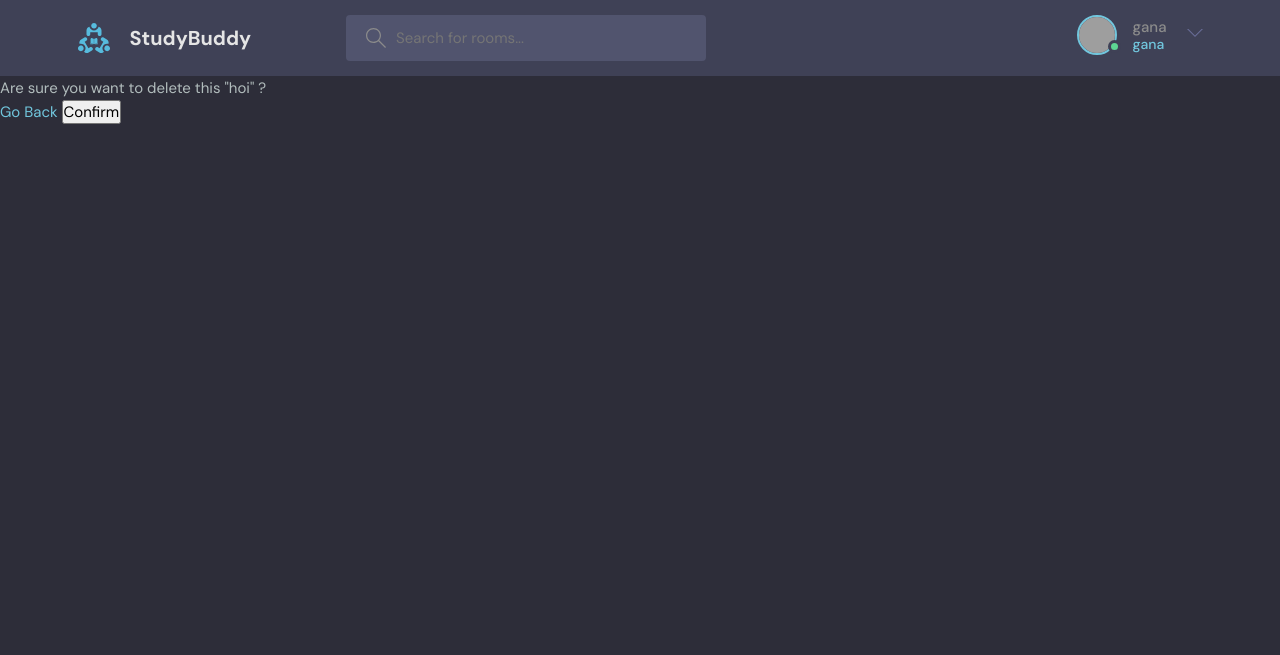
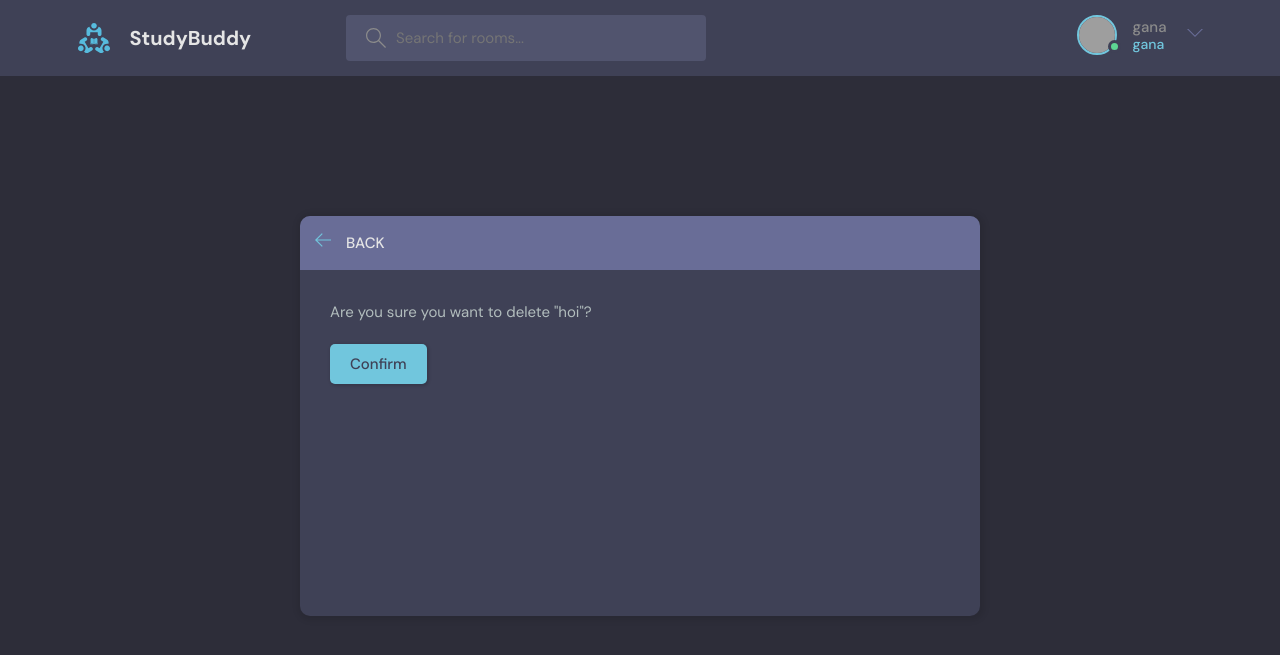
Before and after one commit to pjanardhan7u/studybud, a Django app: page /delete-room/5/ in a window 1280 px wide. Shown: the top 655 px of the page. Run offline with Django 5.2, Linux system fonts and the light colour scheme; a user stored in the database is signed in; data comes from the database, SQL or seed files in the repository; both versions use the stored data as it was after the commit; grey boxes are pictures that could not be loaded.

Commit message:
applied styles to delete page

```diff
--- a/base/templates/base/delete.html
+++ b/base/templates/base/delete.html
@@ -1,22 +1,38 @@
 {% extends 'main.html' %}
 
+{% block content %}
+    <main class="delete-item layout">
+        <div class="container">
+            <div class="layout__box">
+                <div class="layout__boxHeader">
+                    <div class="layout__boxTitle">
+                        <a href="{{request.META.HTTP_REFERER}}">
+                            <svg version="1.1" xmlns="http://www.w3.org/2000/svg" width="32" height="32"
+                                viewBox="0 0 32 32">
+                                <title>arrow-left</title>
+                                <path
+                                    d="M13.723 2.286l-13.723 13.714 13.719 13.714 1.616-1.611-10.96-10.96h27.625v-2.286h-27.625l10.965-10.965-1.616-1.607z">
+                                </path>
+                            </svg>
+                        </a>
+                        <h3>Back</h3>
+                    </div>
+                </div>
+                <div class="layout__body">
+                    <form method="POST" class="form" action="">
+                        {% csrf_token %}
+                        <div class="form__group">
+                            <p>Are you sure you want to delete "{{obj}}"?</p>
+                        </div>
 
-{%  block content%}
+                        <div class="for__group">
+                            <input class="btn btn--main" type="submit" value="Confirm" />
+                        </div>
 
+                    </form>
+                </div>
+            </div>
+        </div>
+    </main>
 
-<div>
-    <form method="POST" action="">
-        {% csrf_token %}
-
-        <p>Are sure you want to delete this "{{obj}}" ?</p>
-        <a href="{{request.META.HTTP_REFERER}}">Go Back</a>
-
-        <input type="submit" value="Confirm">
-
-    </form>
-
-</div>
-
-
-
-{%  endblock content %}
+{% endblock content %}
```
Also changed, not shown: base/templates/base/delete_old.html (added, +22 -0 lines), db.sqlite3.
